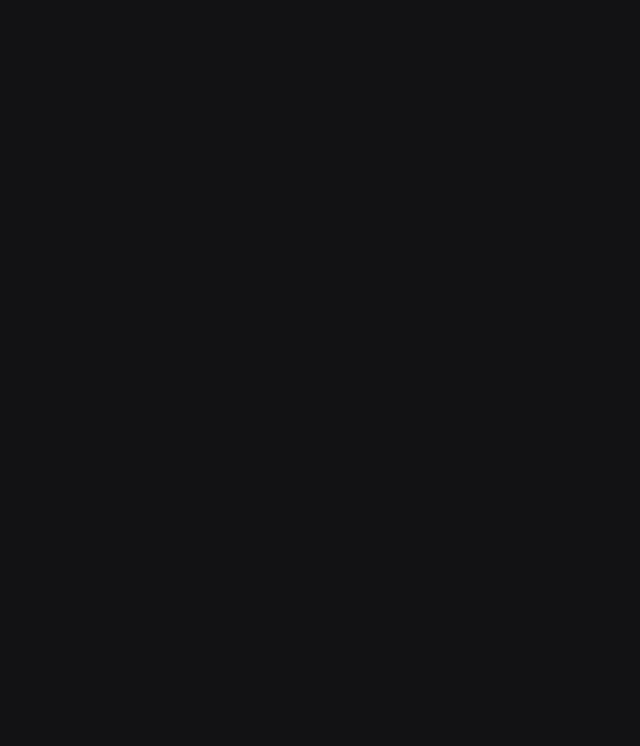
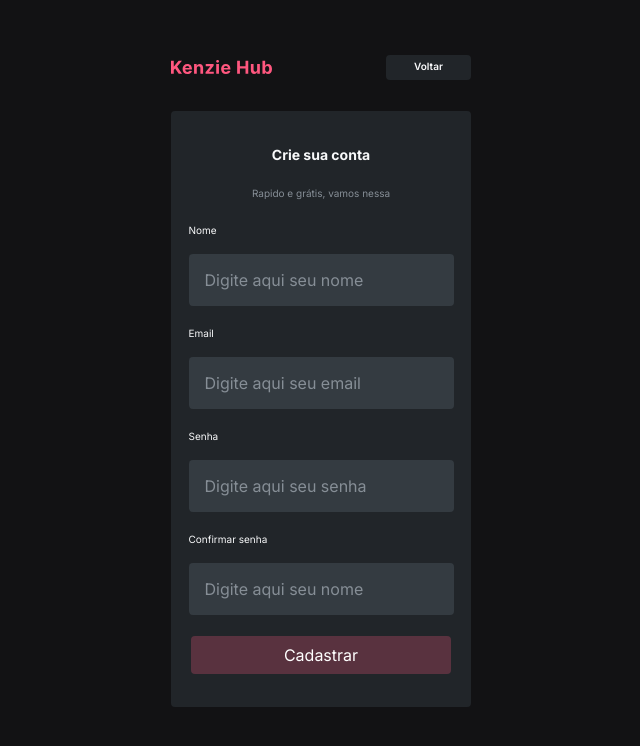
Before and after one commit to Kenzie-Academy-Brasil-Developers/react-entrega-s2-kenzie-hub-tiagokp97, a React (Create React App) app: page /register in a window 1280 px wide. Shown: the top 746 px of the page, without its empty margins (319-959 px from the left). Built offline with nearby package versions, Linux system fonts and the light colour scheme.

Commit message:
build: register-form with component input, form and button

```diff
--- /dev/null
+++ b/src/components/Button/index.jsx
@@ -0,0 +1,6 @@
+import React from "react";
+import { StyledButton } from "./styles";
+
+export default function Button() {
+  return <StyledButton />;
+}
--- /dev/null
+++ b/src/components/Button/styles.js
@@ -0,0 +1,10 @@
+import styled from "styled-components";
+
+export const StyledButton = styled.button`
+  color: ${(props) => props.color};
+  background-color: ${(props) => props.background};
+  width: 260px;
+  height: 38px;
+  border: none;
+  border-radius: 4px;
+`;
--- /dev/null
+++ b/src/components/Form/index.jsx
@@ -0,0 +1,6 @@
+import React from "react";
+import StyledForm from "./styles";
+
+export default function Form() {
+  return <StyledForm />;
+}
--- /dev/null
+++ b/src/components/Form/styles.js
@@ -0,0 +1,11 @@
+import styled from "styled-components";
+
+export const StyledForm = styled.form`
+  display: flex;
+  flex-direction: column;
+  width: 300px;
+  align-items: center;
+  background-color: var(--grey-30);
+  padding: 33px;
+  border-radius: 4px;
+`;
--- /dev/null
+++ b/src/components/Input/index.jsx
@@ -0,0 +1,13 @@
+import React from "react";
+import { Container, InputContainer } from "./styles";
+
+export default function Input({ label, icon, ...rest }) {
+  return (
+    <Container>
+      <p>{label}</p>
+      <InputContainer>
+        <input {...rest} />
+      </InputContainer>
+    </Container>
+  );
+}
--- /dev/null
+++ b/src/components/Input/styles.js
@@ -0,0 +1,40 @@
+import styled from "styled-components";
+
+export const Container = styled.div`
+  text-align: left;
+  color: var(--white);
+  display: flex;
+  flex-direction: column;
+  margin-bottom: 21px;
+
+  div {
+    display: flex;
+    flex-direction: column;
+    justify-content: center;
+  }
+
+  p {
+    margin-bottom: 18px;
+    font-size: 10px;
+    align-self: flex-start;
+  }
+`;
+
+export const InputContainer = styled.div`
+  border-radius: 4px;
+  background: var(--grey-20);
+  padding: 1rem;
+  display: flex;
+  transition: 0.4;
+  width: 265px;
+
+  input {
+    background: transparent;
+    flex: 1;
+    border: none;
+
+    ::placeholder {
+      color: var(--grey-10);
+    }
+  }
+`;
--- a/src/components/routes/index.jsx
+++ b/src/components/routes/index.jsx
@@ -2,6 +2,7 @@
 import { Route, Switch } from "react-router-dom";
 import Home from "../../pages/Home";
 import Login from "../../pages/Login";
+import Register from "../../pages/Register";
 
 export default function Routes() {
   return (
@@ -13,6 +14,10 @@
       <Route exact path="/login">
         <Login />
       </Route>
+
+      <Route exact path="/register">
+        <Register />
+      </Route>
     </Switch>
   );
 }
--- a/src/pages/Home/index.jsx
+++ b/src/pages/Home/index.jsx
@@ -1,13 +1,5 @@
 import React from "react";
-
+import Input from "../../components/Input";
 export default function Home() {
-  return (
-    <div>
-      Home
-      <p>Aqui</p>
-      <p>Aqui</p>
-      <p>Aqui</p>
-      <p>Aqui</p>
-    </div>
-  );
+  return <div>Home</div>;
 }
--- a/src/pages/Home/styles.js
+++ b/src/pages/Home/styles.js
@@ -0,0 +1,3 @@
+import styled from "styled-components";
+
+export const Container = styled.div``;
--- a/src/pages/Register/index.jsx
+++ b/src/pages/Register/index.jsx
@@ -0,0 +1,36 @@
+import React from "react";
+import "./styles.css";
+import { Link } from "react-router-dom";
+import { Container } from "../../components/Input/styles";
+import { StyledButton } from "../../components/Button/styles";
+import Input from "../../components/Input";
+import { StyledForm } from "../../components/Form/styles";
+import kenzieIcon from "../../assets/kenzieIcon.svg";
+export default function Register() {
+  return (
+    <>
+      <header>
+        <div className="container-header">
+          <img src={kenzieIcon} alt="logo" />
+          <Link to="/">Voltar</Link>
+        </div>
+      </header>
+
+      <div className="container">
+        <StyledForm>
+          <div className="header">
+            <h1>Crie sua conta</h1>
+            <h2>Rapido e grátis, vamos nessa</h2>
+          </div>
+          <Input label="Nome" placeholder="Digite aqui seu nome" />
+          <Input label="Email" placeholder="Digite aqui seu email" />
+          <Input label="Senha" placeholder="Digite aqui seu senha" />
+          <Input label="Confirmar senha" placeholder="Digite aqui seu nome" />
+          <StyledButton color={"white"} background={"#59323F"}>
+            Cadastrar
+          </StyledButton>
+        </StyledForm>
+      </div>
+    </>
+  );
+}
--- /dev/null
+++ b/src/pages/Register/styles.css
@@ -0,0 +1,60 @@
+.container {
+  display: flex;
+  flex-direction: column;
+  justify-content: center;
+  align-items: center;
+}
+
+header {
+  margin-top: 55px;
+  margin-bottom: 31px;
+  display: flex;
+  justify-content: center;
+}
+.container-header {
+  width: 300px;
+  display: flex;
+  align-self: center;
+  justify-content: space-between;
+}
+
+.header {
+  display: flex;
+  align-items: center;
+  flex-direction: column;
+}
+
+h1 {
+  color: var(--white);
+  font-size: 14px;
+  font-weight: 700;
+  line-height: 22px;
+  letter-spacing: 0em;
+  text-align: left;
+  margin-bottom: 18px;
+}
+
+h2 {
+  color: var(--grey-10);
+  font-family: Inter;
+  font-size: 10px;
+  font-weight: 400;
+  line-height: 18px;
+  letter-spacing: 0em;
+  text-align: left;
+  margin-bottom: 22px;
+}
+
+a {
+  color: var(--white);
+  background: var(--grey-30);
+  width: 85px;
+  height: 25px;
+  border-radius: 4px;
+  padding: 0 16px 0 16px;
+
+  font-size: 10px;
+  font-weight: 600;
+  line-height: 23px;
+  text-align: center;
+}
--- a/src/styles/global.js
+++ b/src/styles/global.js
@@ -18,10 +18,11 @@
     --grey-20: #343B41;
     --grey-30: #212529;
     --grey-40: #121214;
+    --white: #F8F9FA;
 }
 
 body {
-    background: #121214;
+    background: var(--grey-40);
     color: black;
 }
 
```
